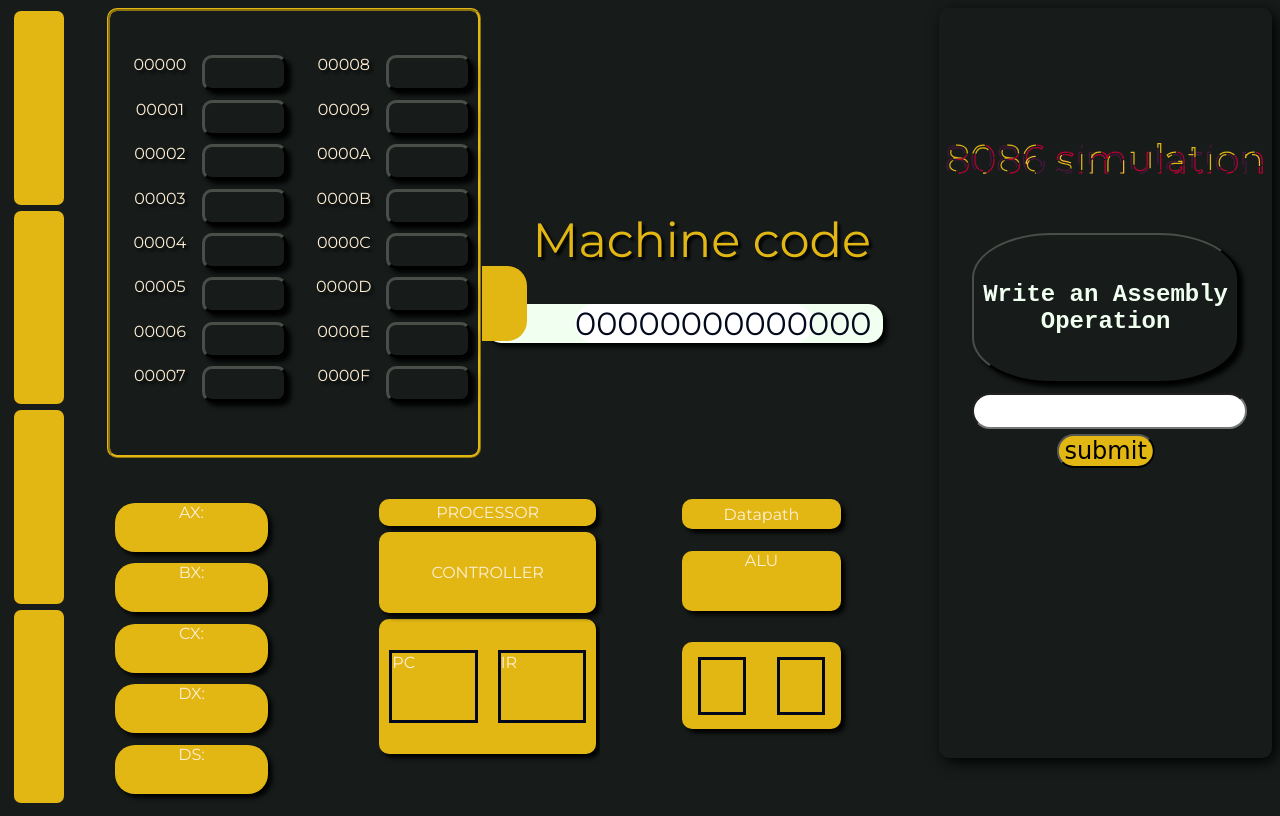
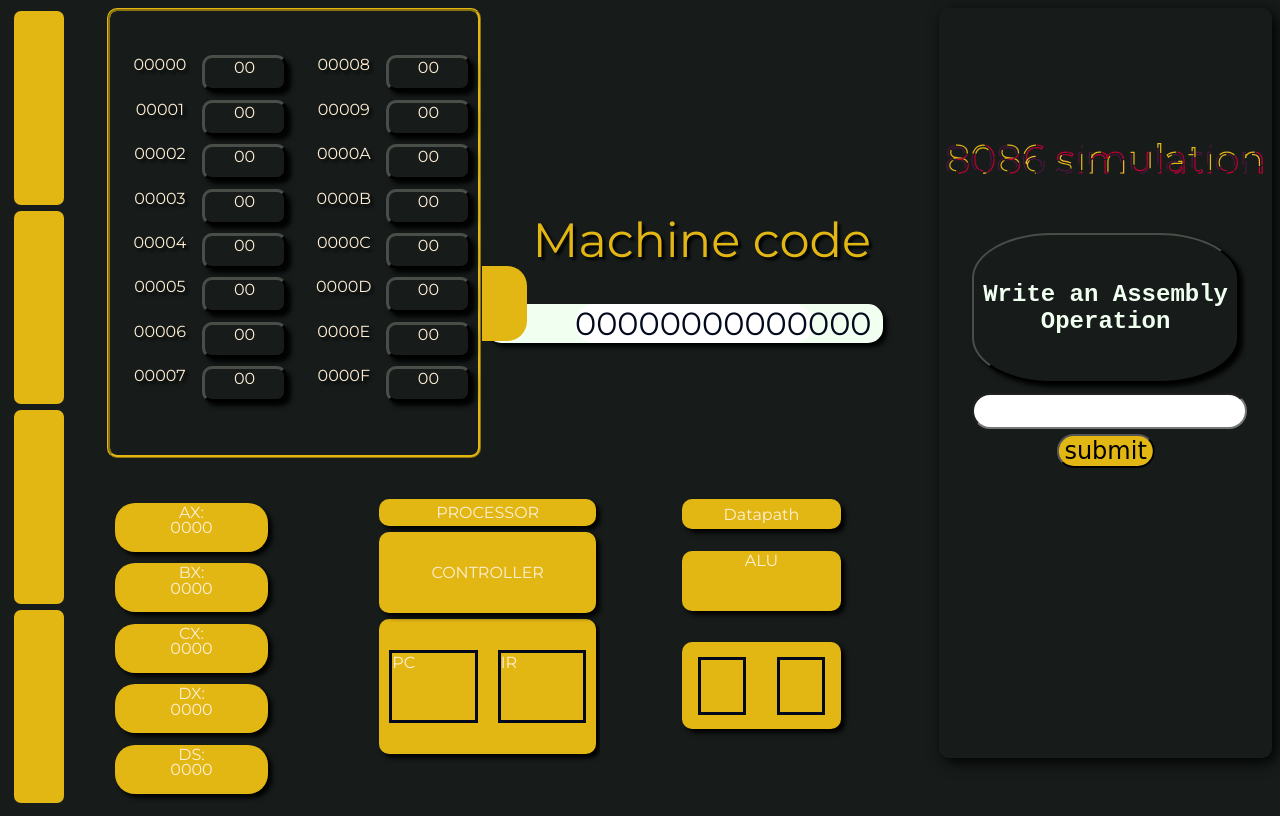
Before and after one commit to aleenaahmad1/COAL-Assignment, a website: page coal.html in a window 1280 px wide. Drawn offline with Linux system fonts and the light colour scheme; a web font is replaced by a local one.

Commit message:
Update coal.html

```diff
--- a/coal.html
+++ b/coal.html
@@ -42,47 +42,7 @@
     <div id='div12' style="top:45%;left:47.25%;border-color: #BD0034;width: 10px;height: 0;background-color: chartreuse;position: absolute"></div>
     <div id='div13' style="top:75%;left:31.75%;border-color: #BD0034;width: 0;height: 10px;background-color: chartreuse;position: absolute"></div>
     <div id='div14' style="top:75%;left:19.75%;border-color: #BD0034;width: 0;height: 10px;background-color: chartreuse;position: absolute"></div>
-    <!--        HELLOOWORLD -->
-<!--    <svg height="100%" width="100%">-->
-<!--      <defs>-->
-<!--        <marker id="arrowhead" markerWidth="10" markerHeight="7"-->
-<!--                refX="0" refY="3.5" orient="auto" viewBox="0 0 50 50">-->
-<!--          <polygon points="0 0, 10 3.5, 0 7" />-->
-<!--        </marker>-->
-<!--      </defs>-->
-<!--      &lt;!&ndash;            <line x1="280" y1="448" x2="280" y2="700"  style=" ;stroke-width: 2"></line>&ndash;&gt;-->
-<!--      &lt;!&ndash;            <path d="M 10 10 L 200 200" fill="yellow" stroke="green"/>&ndash;&gt;-->
-<!--      &lt;!&ndash;            <path d="M 0 8 L 0 220 a 20 30 10  0 0 10 30 h 600 a 40 40 0 0 1 0 80 h -140 a 30 30 0 0 0 0 60 h&ndash;&gt;-->
-<!--      &lt;!&ndash;            200 a 40 40 0 0 1 0 80 h -100 a 30 30 0 0 0 -30 30 v 20" fill="transparent"   stroke="green" marker-end="url(#arrowhead)"/>&ndash;&gt;-->
-<!--      &lt;!&ndash;            <path d="M 10 10 h 90 v 90 h -90 z"/> khial rkhna hai bara or chotay symbols ka unnka alag mtlb hota h&ndash;&gt;-->
-<!--      &lt;!&ndash;      <path d="M 25 450 C 280 650, 330 650, 330 650" marker-end="url(#arrowhead)" stroke="green" fill="transparent" stroke-width="8" stroke-dasharray="2px"/>&ndash;&gt;-->
 
-<!--      <line class='dispArrows' x1="35%" y1="660" x2="35%" y2="600" style=" stroke-width: 8;stroke: #d000ff ;stroke-dasharray: 2px" marker-end="url(#arrowhead)"></line>-->
-<!--      <line class='dispArrows' id="l1" x1="27%" y1="60%" x2="27%" y2="83%" style=" stroke-width: 8;stroke: #d000ff ;stroke-dasharray: 2px" ></line>-->
-<!--      <line class='dispArrows' x1="26.75%" y1="83%" x2="30.5%" y2="86.5%" style=" stroke-width: 8;stroke: #d000ff ;stroke-dasharray: 2px" marker-end="url(#arrowhead)"></line>-->
-
-<!--      <line class='dispArrows' x1="26%" y1="60%" x2="26%" y2="84%" style=" stroke-width: 8;stroke: #d000ff ;stroke-dasharray: 2px" ></line>-->
-<!--      <line class='dispArrows' x1="25.75%" y1="83.75%" x2="31.5%" y2="90%" style=" stroke-width: 8;stroke: #d000ff ;stroke-dasharray: 2px" marker-end="url(#arrowhead)"></line>-->
-
-
-<!--      <line class='dispArrows' x1="25%" y1="60%" x2="25%" y2="85%" style=" stroke-width: 8;stroke: #d000ff ;stroke-dasharray: 2px" ></line>-->
-<!--      <line class='dispArrows' x1="24.75%" y1="85%" x2="32.5%" y2="92.25%" style=" stroke-width: 8;stroke: #d000ff ;stroke-dasharray: 2px" marker-end="url(#arrowhead)"></line>-->
-
-<!--      <line class='dispArrows' x1="35%" y1="660" x2="35%" y2="600" style=" stroke-width: 8;stroke: #d000ff ;stroke-dasharray: 2px" marker-end="url(#arrowhead)"></line>-->
-
-<!--      <line class='dispArrows' x1="35%" y1="660" x2="35%" y2="600" style=" stroke-width: 8;stroke: #d000ff ;stroke-dasharray: 2px" marker-end="url(#arrowhead)"></line>-->
-<!--      <line class='dispArrows' x1="50%" y1="660" x2="50%" y2="600" style=" stroke-width: 8;stroke: chartreuse ;stroke-dasharray: 2px" marker-end="url(#arrowhead)"></line>-->
-<!--      <line class='dispArrows' x1="530" y1="600" x2="530" y2="660" style=" stroke-width: 8;stroke: chartreuse ;stroke-dasharray: 2px" marker-end="url(#arrowhead)"></line>-->
-<!--      <line class='dispArrows' x1="790" y1="660" x2="790" y2="600" style=" stroke-width: 8;stroke: chartreuse ;stroke-dasharray: 2px" marker-end="url(#arrowhead)"></line>-->
-<!--      <line class='dispArrows' x1="790" y1="600" x2="790" y2="660" style=" stroke-width: 8;stroke: chartreuse ;stroke-dasharray: 2px" marker-end="url(#arrowhead)"></line>-->
-<!--      <line class='dispArrows' x1="790" y1="600" x2="790" y2="660" style=" stroke-width: 8;stroke: chartreuse ;stroke-dasharray: 2px" marker-end="url(#arrowhead)"></line>-->
-<!--      <line class='dispArrows' x1="565" y1="565" x2="720" y2="565" style=" stroke-width: 8;stroke: chartreuse ;stroke-dasharray: 2px" marker-end="url(#arrowhead)"></line>-->
-
-
-<!--      &lt;!&ndash;            <path d="M 340 650"></path>&ndash;&gt;-->
-
-
-<!--    </svg>-->
   </div>
 
 
@@ -103,14 +63,14 @@
             <div class ='firstEightRegisterNums' id="8thReg">00007</div>
           </div>
           <div class="firstEightRegsLocs" >
-            <div class="firstEightRegistersLocs" id="0000"></div>
-            <div class="firstEightRegistersLocs" id="0001"></div>
-            <div class="firstEightRegistersLocs" id="0002"></div>
-            <div class="firstEightRegistersLocs" id="0003"></div>
-            <div class="firstEightRegistersLocs" id="0004"></div>
-            <div class="firstEightRegistersLocs" id="0005"></div>
-            <div class="firstEightRegistersLocs" id="0006"></div>
-            <div class="firstEightRegistersLocs" id="0007"></div>
+            <div class="firstEightRegistersLocs" id="0000">00</div>
+            <div class="firstEightRegistersLocs" id="0001">00</div>
+            <div class="firstEightRegistersLocs" id="0002">00</div>
+            <div class="firstEightRegistersLocs" id="0003">00</div>
+            <div class="firstEightRegistersLocs" id="0004">00</div>
+            <div class="firstEightRegistersLocs" id="0005">00</div>
+            <div class="firstEightRegistersLocs" id="0006">00</div>
+            <div class="firstEightRegistersLocs" id="0007">00</div>
           </div>
 
         </div>
@@ -126,14 +86,14 @@
             <div class ='lastEightRegisterNums' id="16thReg">0000F</div>
           </div>
           <div class="lastEightRegsLocs">
-            <div class="LastEightRegistersLocs" id="0008"></div>
-            <div class="LastEightRegistersLocs" id="0009"></div>
-            <div class="LastEightRegistersLocs" id="000A"></div>
-            <div class="LastEightRegistersLocs" id="000B"></div>
-            <div class="LastEightRegistersLocs" id="000C"></div>
-            <div class="LastEightRegistersLocs" id="000D"></div>
-            <div class="LastEightRegistersLocs" id="000E"></div>
-            <div class="LastEightRegistersLocs" id="000F"></div>
+            <div class="LastEightRegistersLocs" id="0008">00</div>
+            <div class="LastEightRegistersLocs" id="0009">00</div>
+            <div class="LastEightRegistersLocs" id="000A">00</div>
+            <div class="LastEightRegistersLocs" id="000B">00</div>
+            <div class="LastEightRegistersLocs" id="000C">00</div>
+            <div class="LastEightRegistersLocs" id="000D">00</div>
+            <div class="LastEightRegistersLocs" id="000E">00</div>
+            <div class="LastEightRegistersLocs" id="000F">00</div>
           </div>
         </div>
 
@@ -150,11 +110,11 @@
     </div> <!--  Bus interfacing unit ka sb kuch-->
     <div class ='EU' id="EU">
       <div  id="Registers">
-        <div class='registers' id="ax">AX: <text class="tagsma" id = "AX"> </text></div>
-        <div class='registers' id="bx">BX: <text class="tagsma" id = "BX"> </text></div>
-        <div class='registers' id="cx">CX: <text class="tagsma" id = "CX"> </text></div>
-        <div class='registers' id="dx">DX: <text class="tagsma" id = "DX"> </text></div>
-        <div class='registers' id="ds">DS: <text class="tagsma" id = "DS"> </text></div>
+        <div class='registers' id="ax">AX: <text class="tagsma" id = "AX"> 0000 </text></div>
+        <div class='registers' id="bx">BX: <text class="tagsma" id = "BX"> 0000 </text></div>
+        <div class='registers' id="cx">CX: <text class="tagsma" id = "CX"> 0000 </text></div>
+        <div class='registers' id="dx">DX: <text class="tagsma" id = "DX"> 0000 </text></div>
+        <div class='registers' id="ds">DS: <text class="tagsma" id = "DS"> 0000 </text></div>
       </div>
       <div  id="Baki_ajeeb">
         <div class="bakiajjebwalakaam" id="baki1">
@@ -221,6 +181,6 @@
 </main>
 
 </body>
-<script src="coaaal2.js"></script>
-<script src="coal.js"></script>
+<script src="coalfinal2.js"></script>
+<script src="coalfinal.js"></script>
 </html>
```
